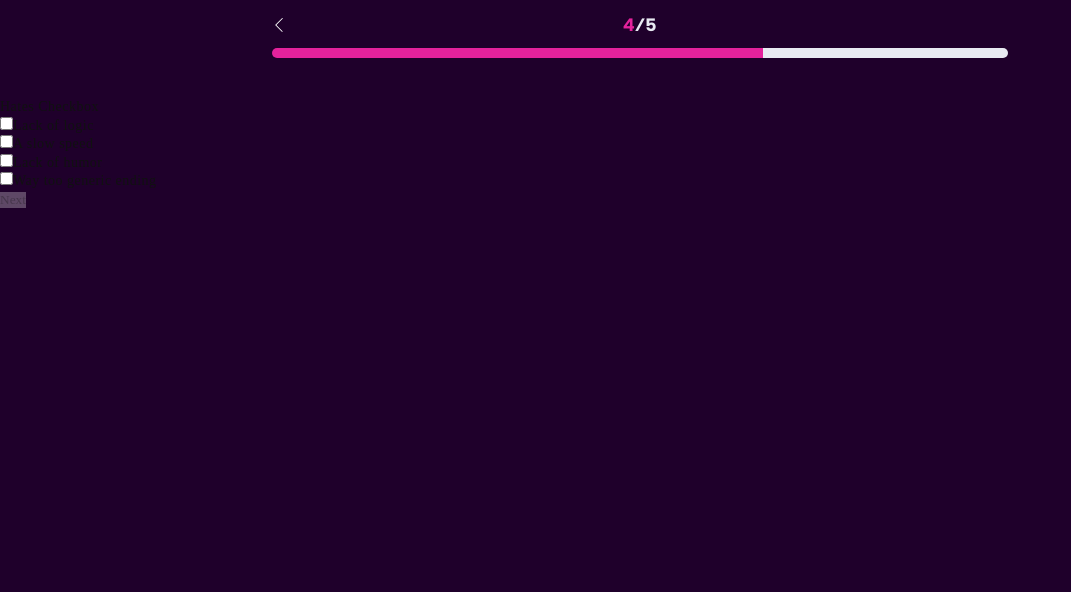
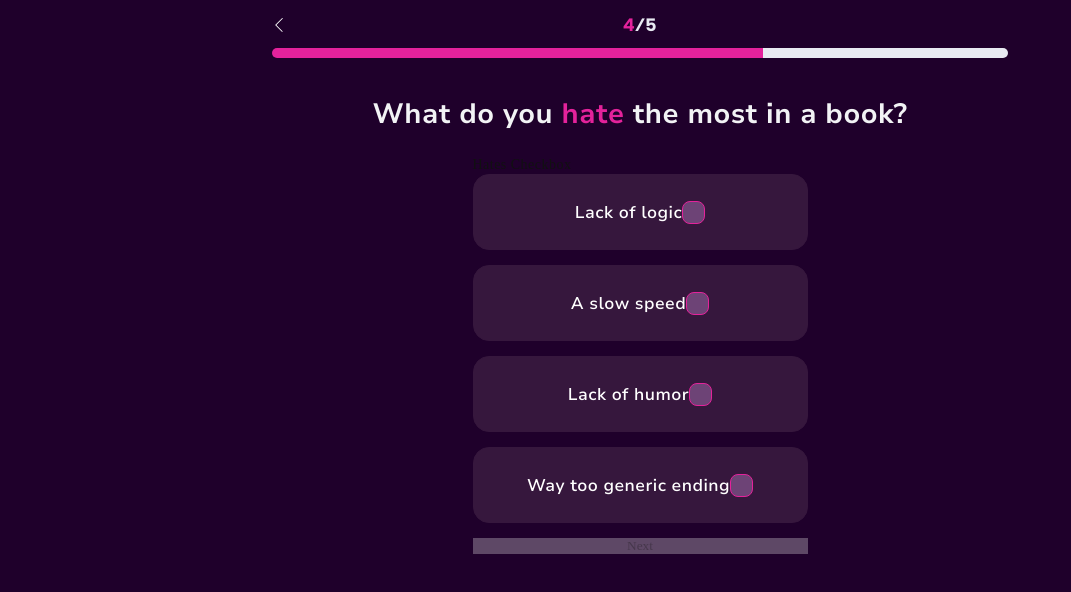
Before and after one commit to NNaumenko83/quiz-test-task, a React (Vite) app: page /quiz/4 in a window 1280 px wide. Shown: the top 592 px of the page, without its empty margins (0-1071 px from the left). Built offline with nearby package versions, Linux system fonts and the light colour scheme.

Commit message:
UPD: HatesForm

```diff
--- /dev/null
+++ b/src/components/ColorText/ColorText.styled.ts
@@ -0,0 +1,5 @@
+import styled from 'styled-components'
+
+export const StyledColorText = styled.span`
+    color: #e4229b;
+`
--- /dev/null
+++ b/src/components/ColorText/ColorText.tsx
@@ -0,0 +1,12 @@
+import React from 'react'
+import { StyledColorText } from './ColorText.styled'
+
+type ColorTextProps = {
+    children: React.ReactNode
+}
+
+const ColorText = ({ children }: ColorTextProps) => {
+    return <StyledColorText>{children}</StyledColorText>
+}
+
+export default ColorText
--- a/src/components/HatesForm/HatesFor.styled.ts
+++ b/src/components/HatesForm/HatesFor.styled.ts
@@ -0,0 +1,65 @@
+import styled from 'styled-components'
+import { FaCheck } from 'react-icons/fa'
+
+type CheckBoxProps = {
+    checked: boolean
+}
+
+export const Form = styled.form`
+    display: flex;
+    flex-direction: column;
+    gap: 0.9375rem;
+`
+
+export const CheckBoxBorder = styled.span`
+    width: 1.4375rem;
+    height: 23px;
+
+    border: 1px solid rgb(228, 34, 155);
+    border-radius: 8px;
+    background: rgb(109, 67, 118);
+`
+
+export const StyledInput = styled.input`
+    position: absolute;
+    width: 1px;
+    height: 1px;
+    margin: -1px;
+    border: 0;
+    padding: 0;
+
+    white-space: nowrap;
+    clip-path: inset(100%);
+    clip: rect(0 0 0 0);
+    overflow: hidden;
+`
+
+export const CustomCheckBoxLabel = styled.label<CheckBoxProps>`
+    width: 20.9375rem;
+    height: 4.75rem;
+
+    display: flex;
+    justify-content: center;
+    align-items: center;
+
+    padding: 1.3125rem 1.25rem;
+
+    border: 1px solid ${props => (props.checked ? '#E4229B' : '#36173D')};
+
+    border-radius: 1rem;
+
+    background: #36173d;
+
+    font-family: 'NunitoSans-SemiBold';
+    font-size: 1.0625rem;
+
+    line-height: 1.4;
+    letter-spacing: 0%;
+
+    color: #ffffff;
+
+    cursor: pointer;
+`
+export const CheckIcon = styled(FaCheck)<CheckBoxProps>`
+    display: ${props => (props.checked ? 'block' : 'none')};
+`
--- a/src/components/HatesForm/HatesForm.tsx
+++ b/src/components/HatesForm/HatesForm.tsx
@@ -1,6 +1,13 @@
 import React, { useState, useEffect, useMemo } from 'react'
 import { useNavigate } from 'react-router-dom'
 import { getQuizFromLocalStorage } from '../../helpers/getQuizFromLocalStorage'
+import {
+    CheckBoxBorder,
+    CheckIcon,
+    CustomCheckBoxLabel,
+    Form,
+    StyledInput,
+} from './HatesFor.styled'
 
 const HATES: string[] = [
     'Lack of logic',
@@ -35,26 +42,31 @@ const HatesForm = () => {
         e,
     ): void => {
         e.preventDefault()
-
-        console.log('AAAAAA')
         navigate('/quiz/5')
     }
 
     return (
         <div>
             <h2>Hates Checkbox</h2>
-            <form>
+            <Form>
                 {HATES.map((hate, index) => (
-                    <div key={index}>
-                        <input
+                    <CustomCheckBoxLabel
+                        key={index}
+                        htmlFor={`hate-${index}`}
+                        checked={selectedHates.includes(hate)}
+                    >
+                        {hate}
+                        <StyledInput
                             type="checkbox"
                             id={`hate-${index}`}
                             value={hate}
                             checked={selectedHates.includes(hate)}
                             onChange={() => handleCheckboxChange(hate)}
                         />
-                        <label htmlFor={`hate-${index}`}>{hate}</label>
-                    </div>
+                        <CheckBoxBorder checked={selectedHates.includes(hate)}>
+                            <CheckIcon checked={selectedHates.includes(hate)} />
+                        </CheckBoxBorder>
+                    </CustomCheckBoxLabel>
                 ))}
                 <button
                     type="submit"
@@ -63,7 +75,7 @@ const HatesForm = () => {
                 >
                     Next
                 </button>
-            </form>
+            </Form>
         </div>
     )
 }
--- a/src/pages/PageFour/PageFour.tsx
+++ b/src/pages/PageFour/PageFour.tsx
@@ -1,10 +1,20 @@
+import ColorText from '../../components/ColorText/ColorText'
+import Container from '../../components/Container/Container'
 import HatesForm from '../../components/HatesForm/HatesForm'
+import Title from '../../components/Title/Title'
+import { useTranslation } from 'react-i18next'
 
 const PageFour = () => {
+    const { t } = useTranslation()
     return (
-        <div>
+        <Container>
+            <Title>
+                {t('what_do_you_hate')}
+                <ColorText> {t('hate')} </ColorText>
+                {t('the_most_in_a_book')}?
+            </Title>
             <HatesForm />
-        </div>
+        </Container>
     )
 }
 
```
